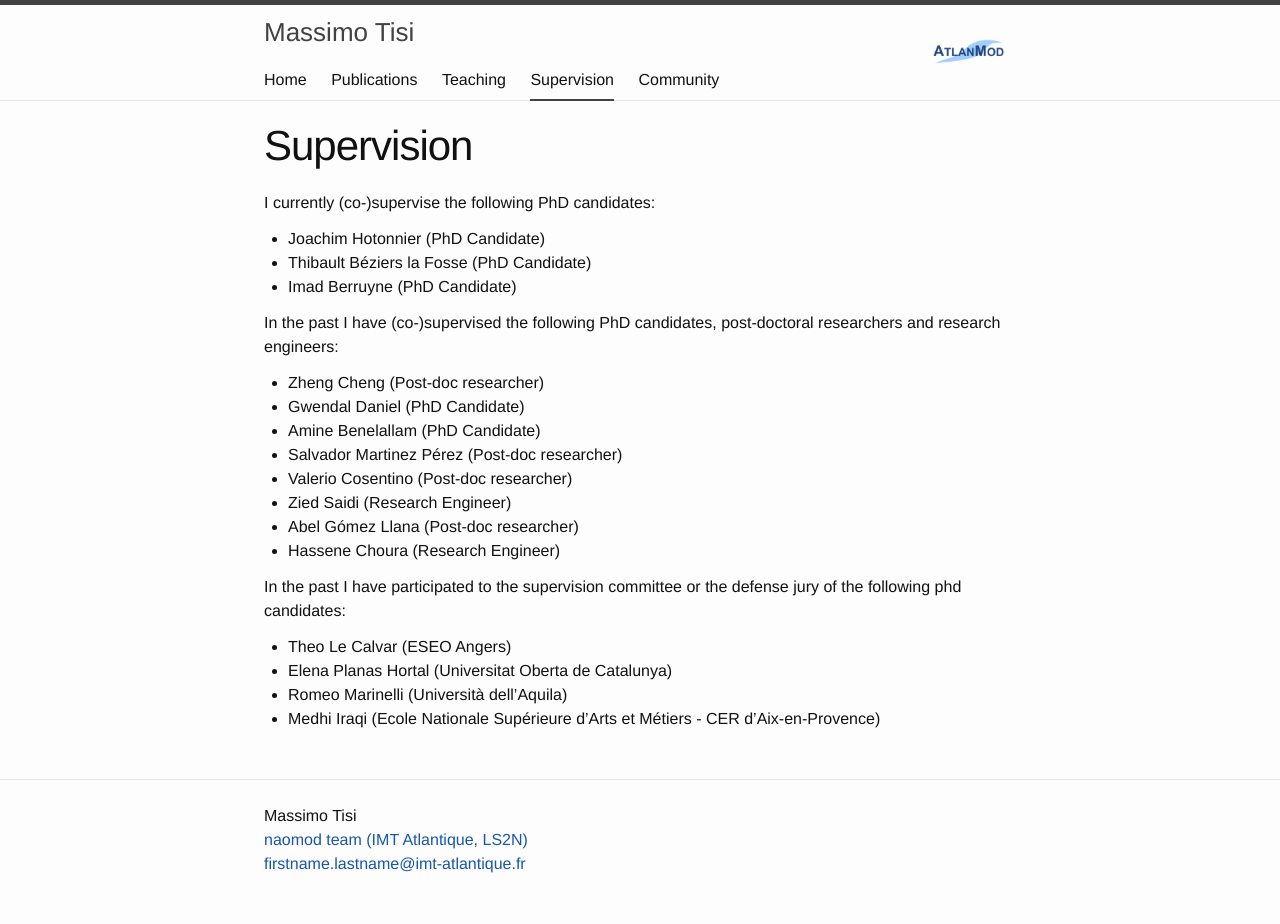
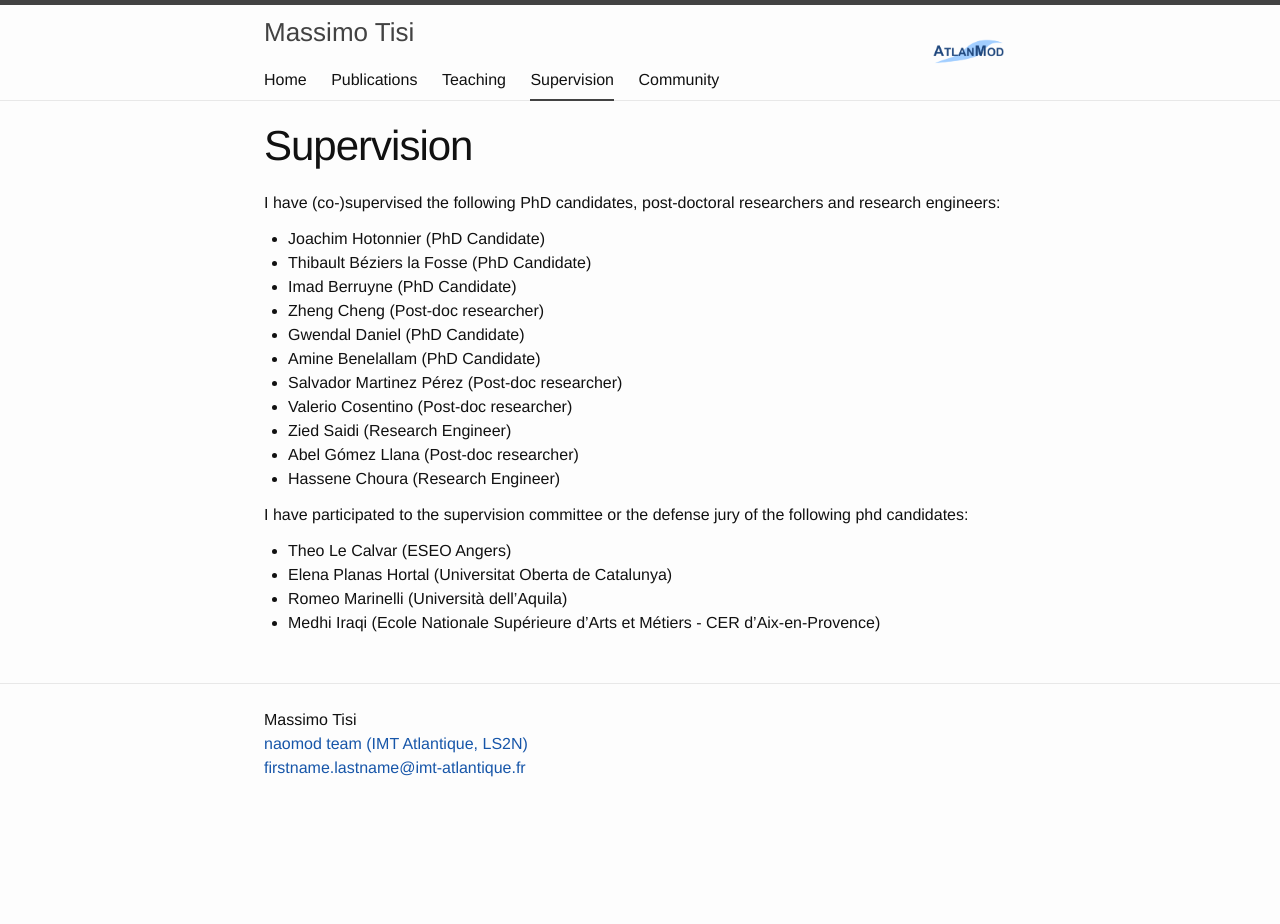
Before and after one commit to massimotisi/massimotisi.github.io, a Jekyll site: the page built from supervision.md, in a window 1280 px wide. Built offline with Jekyll 4.4.1, drawn with Linux system fonts in a browser that asks for light colours; after the commit the page ends 900 px from its top, so only the background shows below that.

Commit message:
simplified supervision

```diff
--- a/supervision.md
+++ b/supervision.md
@@ -4,12 +4,10 @@ title: Supervision
 order: 3
 ---
 
-I currently (co-)supervise the following PhD candidates:
+I have (co-)supervised the following PhD candidates, post-doctoral researchers and research engineers:
 * Joachim Hotonnier (PhD Candidate)
 * Thibault Béziers la Fosse (PhD Candidate)
 * Imad Berruyne (PhD Candidate)
-
-In the past I have (co-)supervised the following PhD candidates, post-doctoral researchers and research engineers:
 * Zheng Cheng (Post-doc researcher)
 * Gwendal Daniel (PhD Candidate)
 * Amine Benelallam (PhD Candidate)
@@ -19,7 +17,7 @@ In the past I have (co-)supervised the following PhD candidates, post-doctoral r
 * Abel Gómez Llana (Post-doc researcher)
 * Hassene Choura (Research Engineer)
 
-In the past I have participated to the supervision committee or the defense jury of the following phd candidates:
+I have participated to the supervision committee or the defense jury of the following phd candidates:
 
 * Theo Le Calvar (ESEO Angers)
 * Elena Planas Hortal (Universitat Oberta de Catalunya)
```
